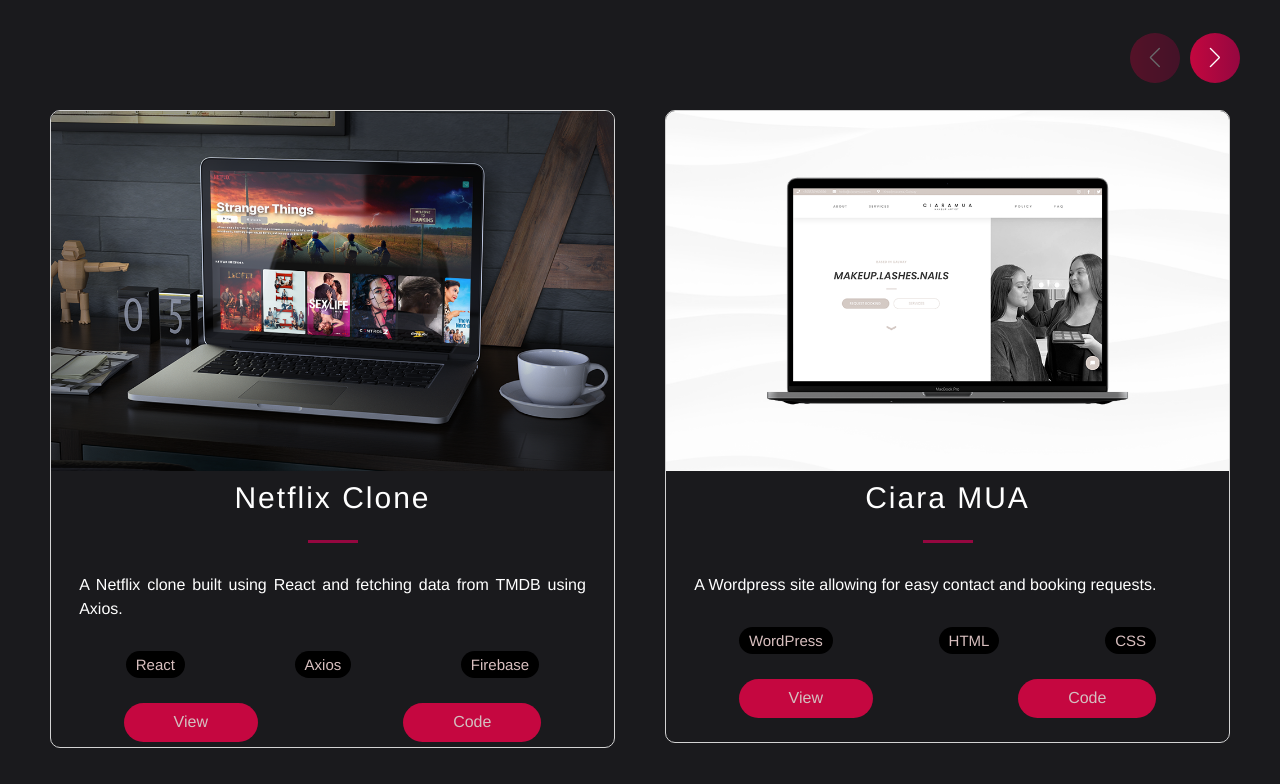
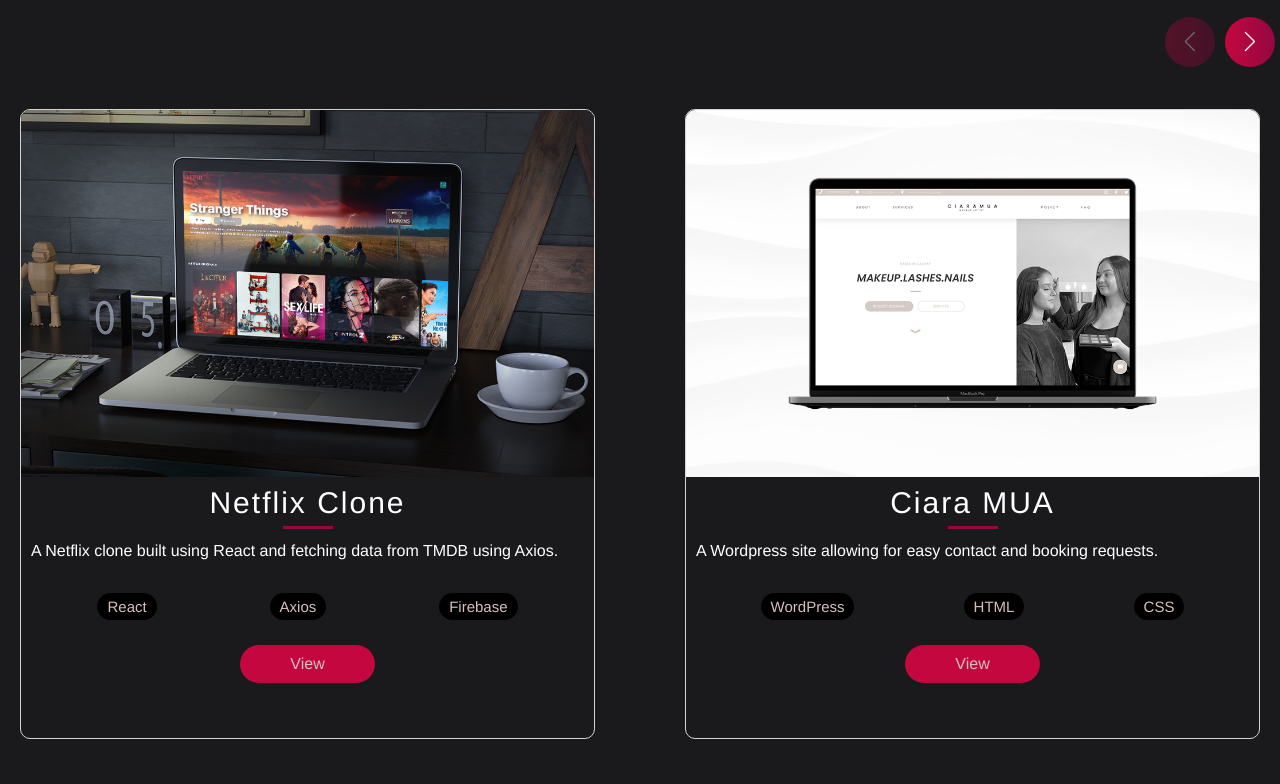
Before and after one commit to jholland93/personal-portfolio, a Next.js app: page / in a window 1280 px wide. Shown: the part 1076-1860 px from the top of the page. Built offline with nearby package versions, Linux system fonts and the light colour scheme.

Commit message:
projects section fix

```diff
--- a/src/components/Projects/ProjectItem.js
+++ b/src/components/Projects/ProjectItem.js
@@ -62,7 +62,7 @@
   <>
     <GridContainer>
       <Swiper
-        spaceBetween={50}
+        spaceBetween={60}
         slidesPerView={1}
         navigation
         breakpoints={{
@@ -97,9 +97,7 @@
 
                 <UtilityList>
                   <ExternalLinks href={visit}>View</ExternalLinks>
-                  <ExternalLinks href={source}>Code</ExternalLinks>
                 </UtilityList>
-                <videoModal />
               </BlogCard>
             </SwiperSlide>
           )
--- a/src/components/Projects/ProjectsStyles.js
+++ b/src/components/Projects/ProjectsStyles.js
@@ -10,11 +10,11 @@
 
 export const GridContainer = styled.section`
   display: flex;
-  margin: 0 4rem 8rem 4rem;
+  margin: 0 0.5rem 8rem 0.5rem;
   max-width: 100%;
 
   .swiper-container {
-    padding: 8rem 1rem;
+    padding: 8rem 0;
     max-width: 1600px;
   }
 
@@ -48,7 +48,7 @@
   text-align: center;
   border: 1px solid lightgrey;
   z-index: 100;
-  margin: 0;
+  margin: 1.5rem;
   min-height: 99%;
 `;
 export const TitleContent = styled.div`
@@ -68,15 +68,13 @@
 export const Hr = styled.hr`
   width: 50px;
   height: 3px;
-  margin: 20px auto;
+  margin: 0px auto;
   border: 0;
   background: #950740;
 `;
 
 export const CardInfo = styled.p`
-  width: 90%;
   text-align: justify;
-  margin: 0 auto;
   padding: 1rem;
   color: white;
   font-style: 2rem;
--- a/src/styles/GlobalComponents/index.js
+++ b/src/styles/GlobalComponents/index.js
@@ -36,7 +36,7 @@
 
   @media ${(props) => props.theme.breakpoints.sm} {
     padding: ${(props) => (props.nopadding ? "0" : "0")};
-
+    margin: 20% 0;
     width: 100%;
   }
 `;
@@ -47,7 +47,7 @@
   line-height: ${(props) => (props.main ? "72px" : "56px")};
   width: max-content;
   max-width: 100%;
-  margin-bottom: 16px;
+
   padding: ${(props) => (props.main ? "58px 0 16px" : "0")};
 
   @media ${(props) => props.theme.breakpoints.md} {
@@ -58,13 +58,11 @@
   }
 
   @media ${(props) => props.theme.breakpoints.sm} {
-    font-size: 32px;
     line-height: 40px;
-    font-size: ${(props) => (props.main ? "28px" : "32px")};
+    font-size: ${(props) => (props.main ? "4rem" : "52px")};
     line-height: ${(props) => (props.main ? "32px" : "40px")};
-    margin-bottom: 8px;
-    padding: ${(props) => (props.main ? "16px 0 8px" : "0")};
-    max-width: 100%;
+    margin-bottom: 0rem;
+    padding: ${(props) => (props.main ? "16px  8px" : "0")};
   }
 `;
 
@@ -86,7 +84,8 @@
   @media ${(props) => props.theme.breakpoints.sm} {
     font-size: 16px;
     line-height: 24px;
-    padding-bottom: 16px;
+
+    margin-bottom: 5rem;
   }
 `;
 
@@ -225,7 +224,6 @@
   top: 0;
   left: 0;
   width: 100%;
-  max-width: 400px;
   height: 100%;
   background: ${({ alt }) =>
     alt
```
